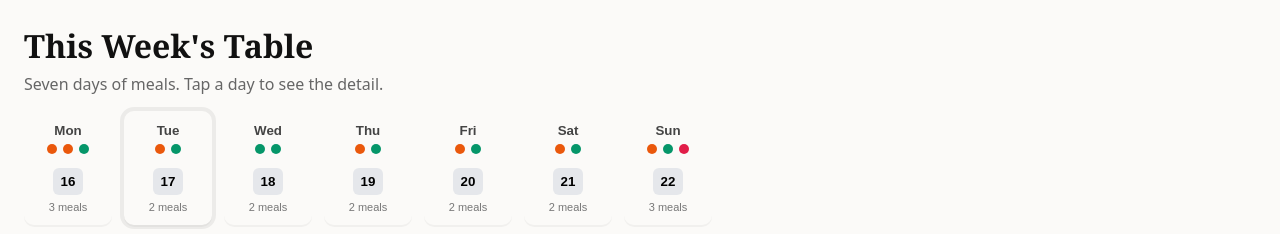
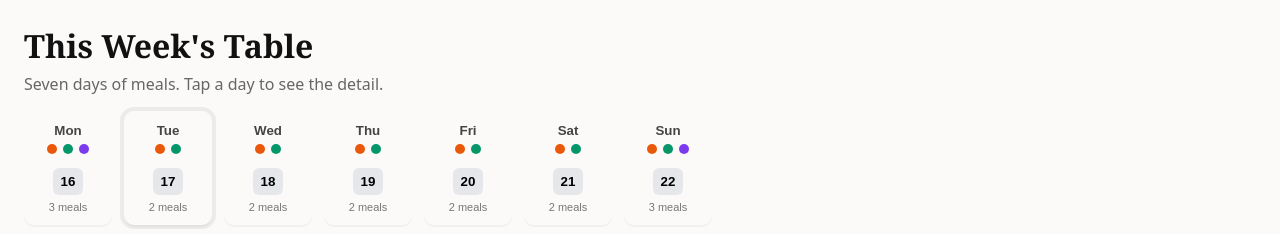
Before and after one commit to GoncaloPataca/week-meal-planner, a React (Vite) app: page / in a window 1280 px wide. Shown: the top 234 px of the page. Built offline with nearby package versions, Linux system fonts and the light colour scheme.

Commit message:
refactor: use fixed color palette for meal dots (assigned by index, not tags)

```diff
--- a/src/components/WeekBanner.tsx
+++ b/src/components/WeekBanner.tsx
@@ -49,20 +49,8 @@ export default function WeekBanner(_: Props): JSX.Element {
 
   const mealsMap = useStore((s) => s.meals)
 
-  function tagColor(tag?: string) {
-    switch ((tag || '').toLowerCase()) {
-      case 'vegetarian':
-        return '#EA580C'
-      case 'vegan':
-        return '#059669'
-      case 'dessert':
-        return '#E11D48'
-      case 'gluten-free':
-        return '#7C3AED'
-      default:
-        return '#6B7280'
-    }
-  }
+  // Predefined color palette for meal dots
+  const mealColors = ['#EA580C', '#059669', '#7C3AED', '#E11D48', '#0EA5E9', '#F59E0B']
 
   const selectedIndex = days.findIndex((d) => d.iso === selectedISO)
 
@@ -72,7 +60,7 @@ export default function WeekBanner(_: Props): JSX.Element {
         <Tab.List className="week-banner-inner">
           {days.map((d) => {
             const meals = mealsMap[d.iso] ?? []
-            const dots = meals.slice(0, 3).map((m) => tagColor(m.tags && m.tags[0]))
+            const dots = meals.slice(0, 3).map((_, i) => mealColors[i % mealColors.length])
 
             return (
               <Tab key={d.iso} className={({ selected }) => `day-card ${selected ? 'selected' : ''}`}>
```
